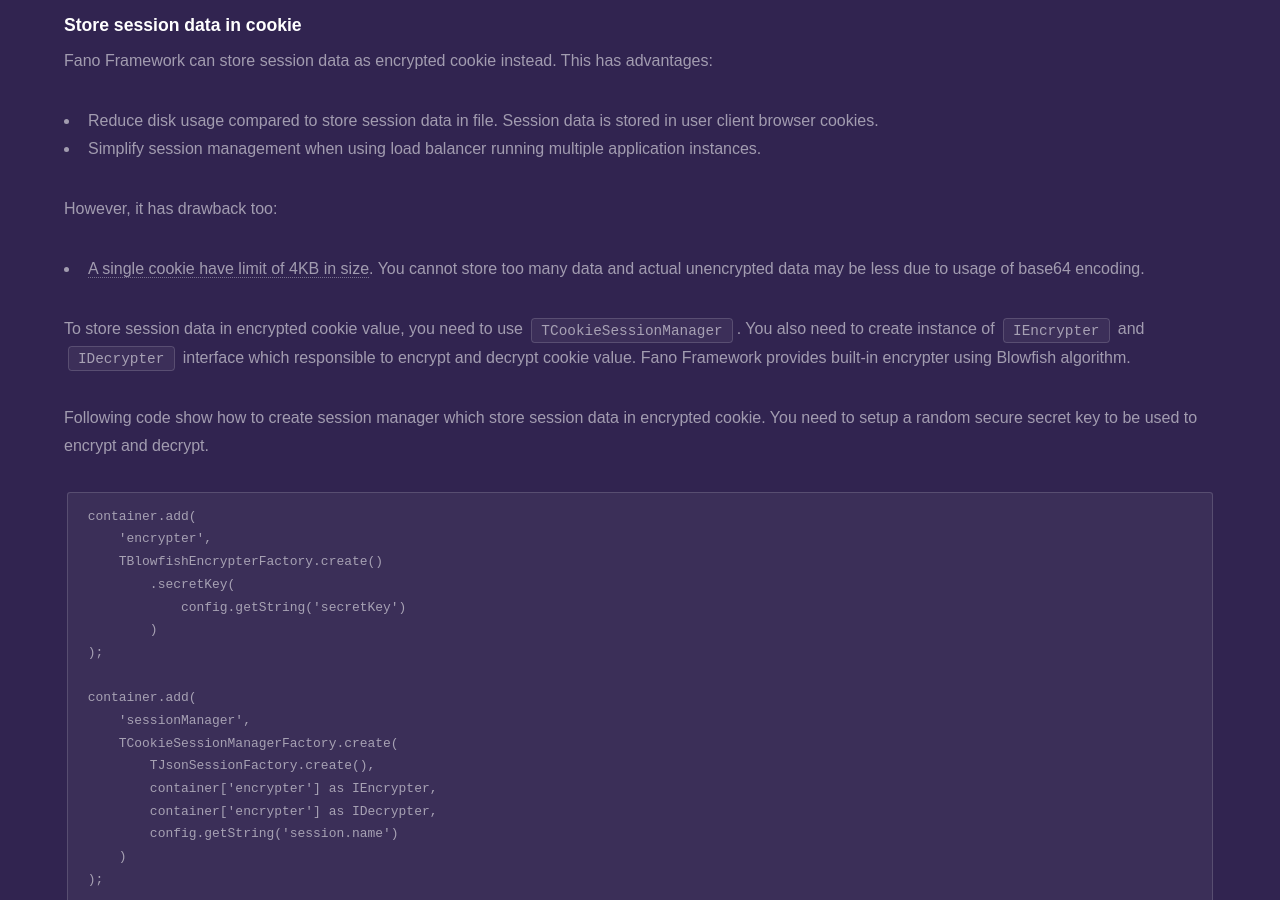
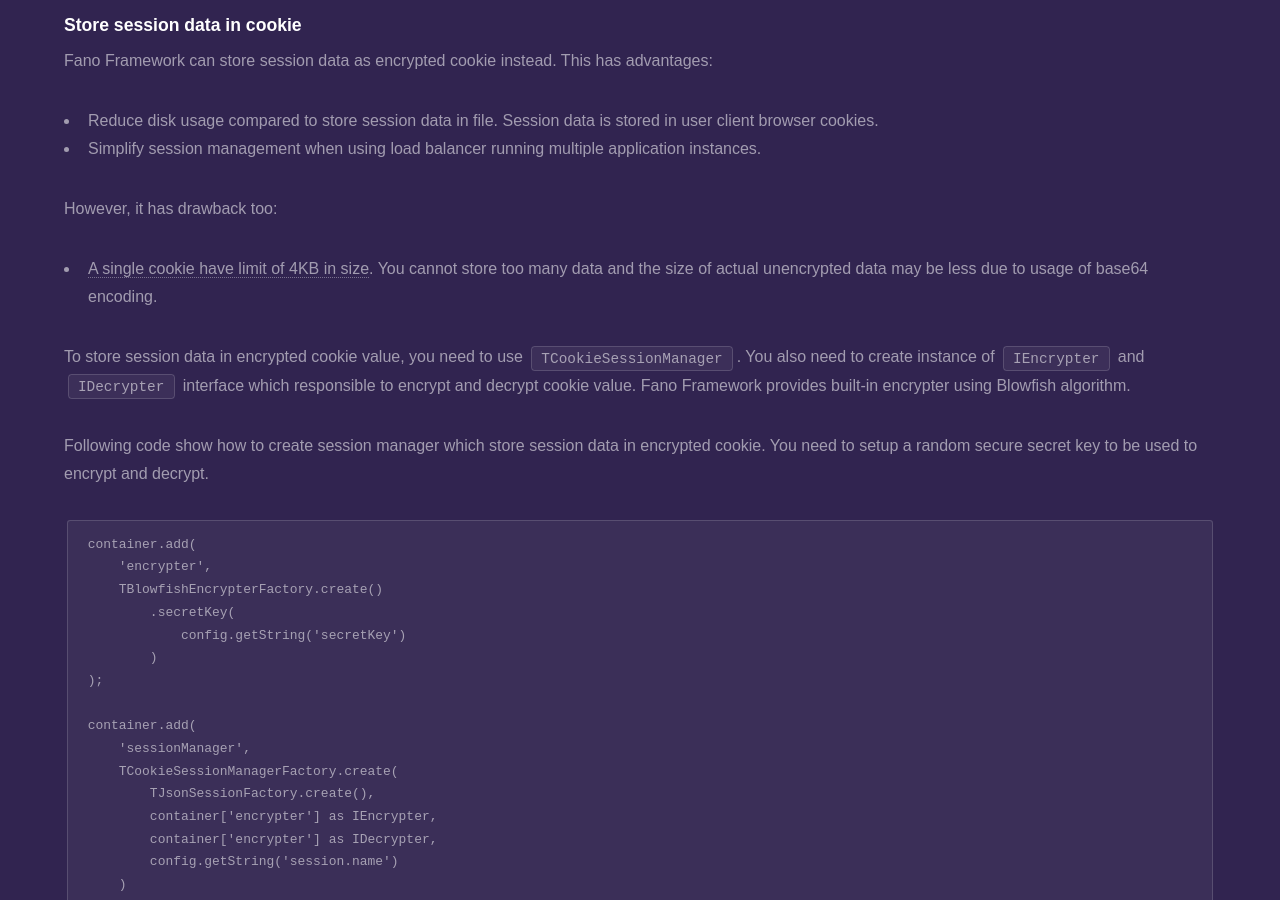
Before and after one commit to fanoframework/fanoframework.github.io, a Jekyll site: the page built from working-with-session/index.md, in a window 1280 px wide and 900 px high, scrolled down 1980 px. Built offline with Jekyll 4.4.1, drawn with Linux system fonts in a browser that asks for light colours; our own code applies the rules of GitHub Pages for plain Markdown files.

Commit message:
Improve sentence

```diff
--- a/working-with-session/index.md
+++ b/working-with-session/index.md
@@ -74,7 +74,7 @@
 
 However, it has drawback too:
 
-- [A single cookie have limit of 4KB in size](https://tools.ietf.org/html/rfc6265#section-6.1). You cannot store too many data and actual unencrypted data may be less due to usage of base64 encoding.
+- [A single cookie have limit of 4KB in size](https://tools.ietf.org/html/rfc6265#section-6.1). You cannot store too many data and the size of actual unencrypted data may be less due to usage of base64 encoding.
 
 To store session data in encrypted cookie value, you need to use `TCookieSessionManager`. You also need to create instance of `IEncrypter` and `IDecrypter` interface which responsible to encrypt and decrypt cookie value. Fano Framework provides built-in encrypter using Blowfish algorithm.
 
```
